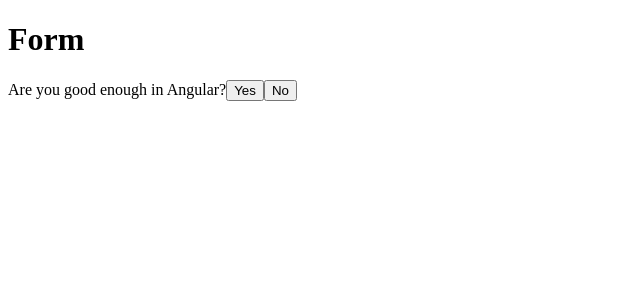
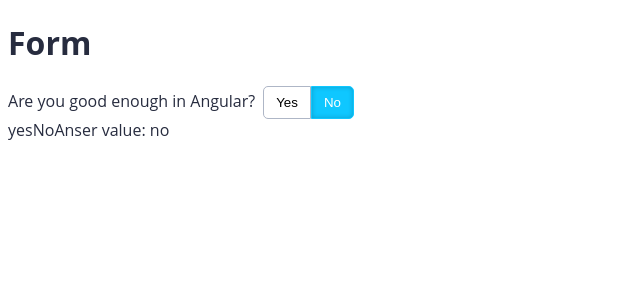
Before and after one commit to AndreBezBirolo/angular-acessibility, an Angular app: page / in a window 1280 px wide. Shown: the top 300 px of the page, without its empty margins (0-640 px from the left). Built offline with nearby package versions, Linux system fonts and the light colour scheme.

Commit message:
Lógica de ativação, binding de classes e event binding

```diff
--- a/src/app/app.component.html
+++ b/src/app/app.component.html
@@ -1,7 +1,8 @@
 <main>
   <h1>Form</h1>
   <app-yes-no-button-group
-    [value]=""
+    [(value)]="yesNoAnswer"
     label="Are you good enough in Angular?">
   </app-yes-no-button-group>
+  <span>yesNoAnser value: {{ yesNoAnswer }}</span>
 </main>
--- a/src/app/shared/components/yes-no-button-group/yes-no-button-group.component.html
+++ b/src/app/shared/components/yes-no-button-group/yes-no-button-group.component.html
@@ -1,9 +1,17 @@
-<div>
-  <label>{{ label }}</label>
-  <button type="button">
+<div class="button-group">
+  <label class="label">{{ label }}</label>
+  <button
+    [class.button-pressed]="value == options.YES"
+    (click)="activate(options.YES)"
+    class="button button-yes"
+    type="button">
     Yes
   </button>
-  <button type="button">
+  <button
+    [class.button-pressed]="value == options.NO"
+    (click)="activate(options.NO)"
+    class="button button-no"
+    type="button">
     No
   </button>
 </div>
--- a/src/app/shared/components/yes-no-button-group/yes-no-button-group.component.scss
+++ b/src/app/shared/components/yes-no-button-group/yes-no-button-group.component.scss
@@ -0,0 +1,26 @@
+$button-pressed-bg: #0fc7ff;
+
+.button-group {
+  .label {
+    margin-right: 0.5rem;
+  }
+  .button {
+    border: 1px solid #aeb6c6;
+    padding: 0.5rem 0.75rem;
+    margin: 0;
+    color: black;
+    background-color: #fff;
+    &.button-yes {
+      border-radius: 5px 0 0 5px;
+    }
+    &.button-no {
+      border-radius: 0 5px 5px 0;
+    }
+    &.button-pressed {
+      background-color: $button-pressed-bg;
+      border-color: $button-pressed-bg;
+      box-shadow: inset 0 0 5px 0 rgba(0,0,0,.2);
+      color: #fff;
+    }
+  }
+}
--- a/src/app/shared/components/yes-no-button-group/yes-no-button-group.component.ts
+++ b/src/app/shared/components/yes-no-button-group/yes-no-button-group.component.ts
@@ -1,4 +1,4 @@
-import { Component, Input, OnInit } from '@angular/core';
+import { Component, EventEmitter, Input, OnInit, Output } from '@angular/core';
 
 @Component({
   selector: 'app-yes-no-button-group',
@@ -9,10 +9,22 @@
 
   @Input() public value: string = null;
   @Input() public label = '';
+  @Output() public valueChange = new EventEmitter<string>();
+  public options = YesNoButtonGroupOptions;
 
   constructor() { }
 
   ngOnInit(): void {
   }
 
+  public activate(value: string): void {
+    this.value = value;
+    this.valueChange.emit(this.value);
+  }
+
 }
+
+enum YesNoButtonGroupOptions {
+  YES = 'yes',
+  NO = 'no',
+}
--- a/src/styles.scss
+++ b/src/styles.scss
@@ -1 +1,14 @@
 /* You can add global styles to this file, and also import other style files */
+
+* {
+  box-sizing: border-box;
+}
+
+body {
+  font-family: 'Open Sans', sans-serif;
+  color: #272c3f;
+}
+
+:focus {
+  outline: 2px solid orange;
+}
```
